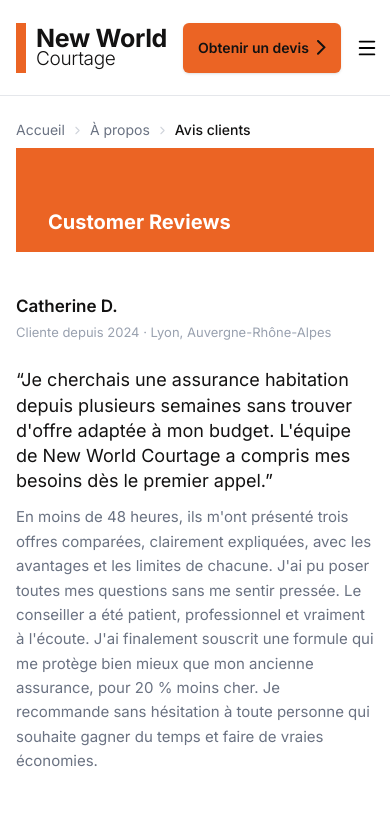
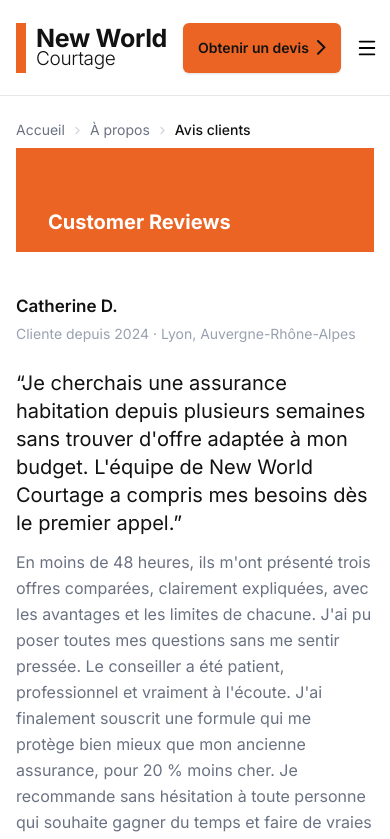
Before and after one commit to mehdibenrabiaa/new_world_courtage, a Next.js app: page /about/reviews in a window 390 px wide. Shown: the top 839 px of the page. Built offline with nearby package versions, Linux system fonts and the light colour scheme.

Commit message:
reviews: larger text sizes for mobile readability

```diff
--- a/pages/about/reviews.js
+++ b/pages/about/reviews.js
@@ -53,17 +53,17 @@ function FeaturedReview() {
       <div className="max-w-3xl mx-auto flex flex-col gap-6">
         <div className="flex flex-col gap-0.5">
           <p className="text-[17px] font-semibold text-[#131212]">Catherine D.</p>
-          <p className="text-[13px] text-gray-400">
+          <p className="text-[14px] text-gray-400">
             Cliente depuis 2024 &middot; Lyon, Auvergne-Rhône-Alpes
           </p>
         </div>
         <blockquote className="flex flex-col gap-3">
-          <p className="text-[18px] lg:text-[22px] leading-[1.4] text-[#131212]">
+          <p className="text-[20px] lg:text-[24px] leading-[1.4] text-[#131212]">
             &ldquo;Je cherchais une assurance habitation depuis plusieurs semaines sans
             trouver d&apos;offre adaptée à mon budget. L&apos;équipe de New World
             Courtage a compris mes besoins dès le premier appel.&rdquo;
           </p>
-          <p className="text-[15px] text-gray-500 leading-relaxed">
+          <p className="text-[16px] text-gray-500 leading-relaxed">
             En moins de 48 heures, ils m&apos;ont présenté trois offres comparées,
             clairement expliquées, avec les avantages et les limites de chacune.
             J&apos;ai pu poser toutes mes questions sans me sentir pressée. Le
```
